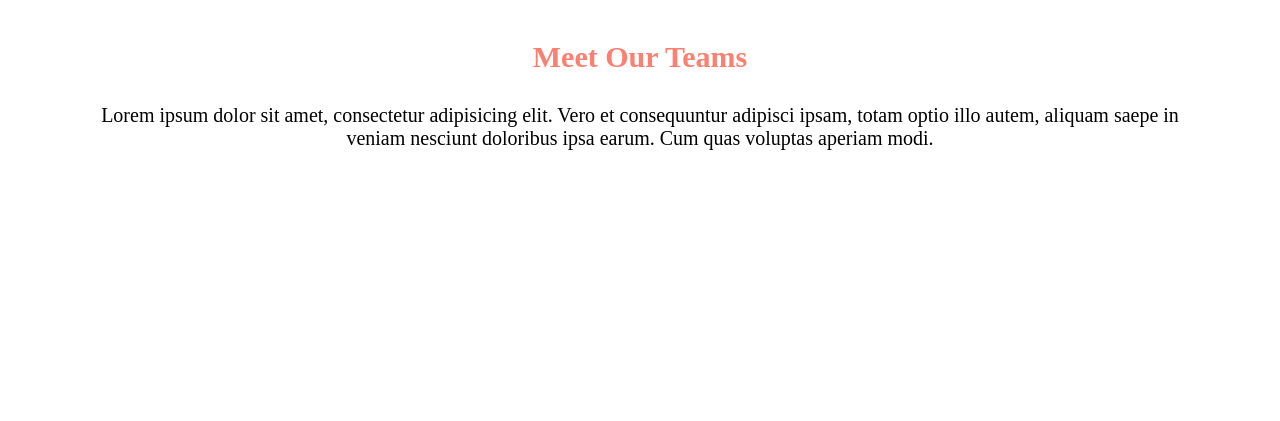
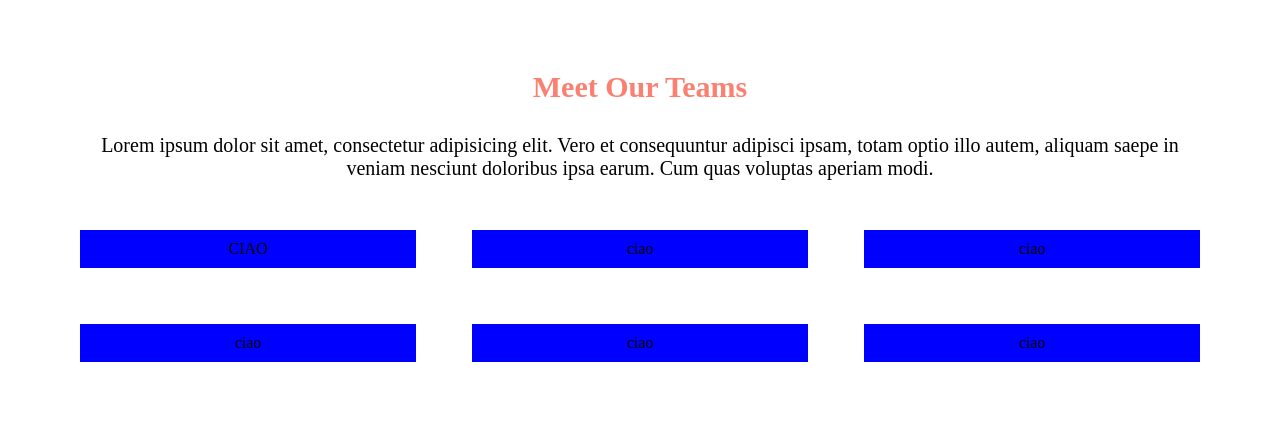
Before and after one commit to BernardoClasse86/html-css-float-cards, a plain HTML site: page index.html in a window 1280 px wide. Drawn offline with Linux system fonts and the light colour scheme.

Commit message:
inzio contenuto e modifica a margin

```diff
--- a/css/app.css
+++ b/css/app.css
@@ -13,6 +13,11 @@
     text-align: center;
 }
 
+.opening {
+    margin-top: 30px;
+    margin-bottom: 50px;
+}
+
 .opening h1 {
     font-size: 30px;
     color: salmon;
@@ -21,7 +26,31 @@
 
 .opening p {
     font-size: 20px;
-    margin-bottom: 20px;
 }
 
 /* fine titolo e paragrafo */
+
+/* cards */
+
+.container {
+
+}
+
+.clearfix::after {
+    content: "";
+    display: table;
+    clear: both;
+}
+
+.card {
+    background-color: blue;
+    float: left;
+    width: 30%;
+    margin-right: 5%;
+    margin-bottom: 5%;
+    padding: 10px;
+}
+
+.card:nth-of-type(3n+3) {
+    margin-right: 0;
+}
--- a/index.html
+++ b/index.html
@@ -22,6 +22,40 @@
 
         <!-- fine titolo con desc -->
 
+        <!-- contenuto -->
+
+        <section>
+            <div class="container clearfix">
+
+                <div class="card">
+                    <div class="card_content">
+                        CIAO
+                    </div>
+                </div>
+
+                <div class="card">
+                    ciao
+                </div>
+
+                <div class="card">
+                    ciao
+                </div>
+
+                <div class="card">
+                    ciao
+                </div>
+
+                <div class="card">
+                    ciao
+                </div>
+
+                <div class="card">
+                    ciao
+                </div>
+
+            </div>
+        </section>
+
     </main>
 
 </body>
```
